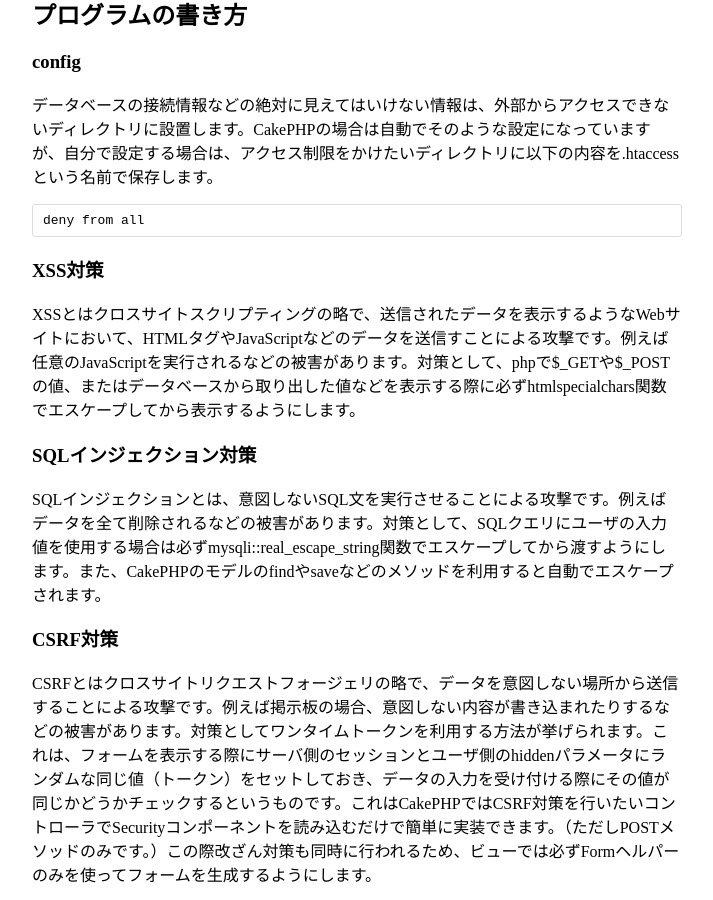
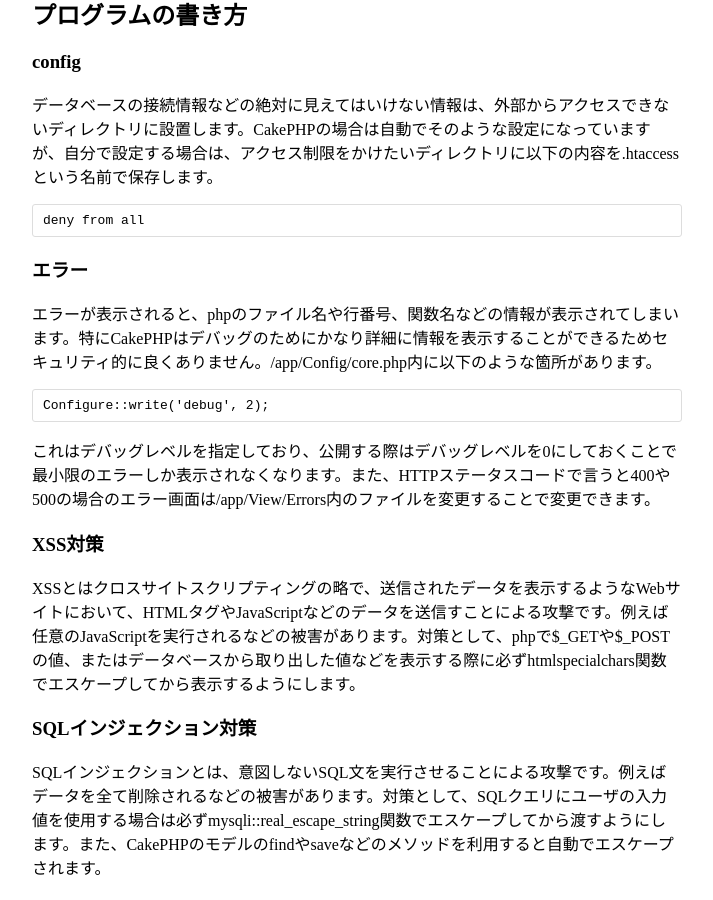
Before and after one commit to kojii/skillup, a Jekyll site: the page built from 3/9.md, in a window 1280 px wide and 900 px high, scrolled down 1772 px. Shown: the whole window, without its empty margins (458-1171 px from the left). Built offline with Jekyll 4.4.1, drawn with Linux system fonts in a browser that asks for light colours; Markdown is read by kramdown in place of the engine named in the settings.

Commit message:
update 3-9

```diff
--- a/3/9.md
+++ b/3/9.md
@@ -72,6 +72,13 @@ iptablesを起動（再起動）します。
 
     deny from all
 
+### エラー
+エラーが表示されると、phpのファイル名や行番号、関数名などの情報が表示されてしまいます。特にCakePHPはデバッグのためにかなり詳細に情報を表示することができるためセキュリティ的に良くありません。/app/Config/core.php内に以下のような箇所があります。
+
+    Configure::write('debug', 2);
+
+これはデバッグレベルを指定しており、公開する際はデバッグレベルを0にしておくことで最小限のエラーしか表示されなくなります。また、HTTPステータスコードで言うと400や500の場合のエラー画面は/app/View/Errors内のファイルを変更することで変更できます。
+
 ### XSS対策
 XSSとはクロスサイトスクリプティングの略で、送信されたデータを表示するようなWebサイトにおいて、HTMLタグやJavaScriptなどのデータを送信すことによる攻撃です。例えば任意のJavaScriptを実行されるなどの被害があります。対策として、phpで$_GETや$_POSTの値、またはデータベースから取り出した値などを表示する際に必ずhtmlspecialchars関数でエスケープしてから表示するようにします。
 
```
Also changed, not shown: 1 other file.
